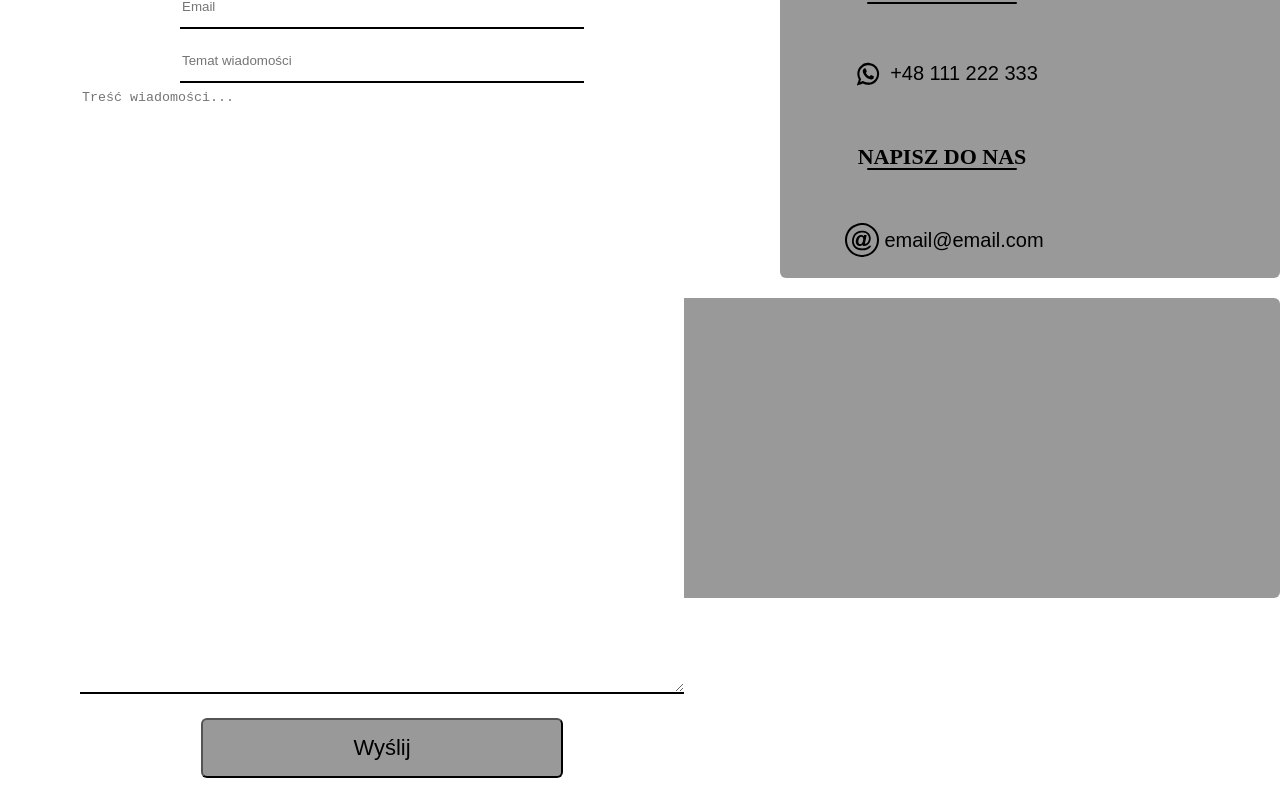
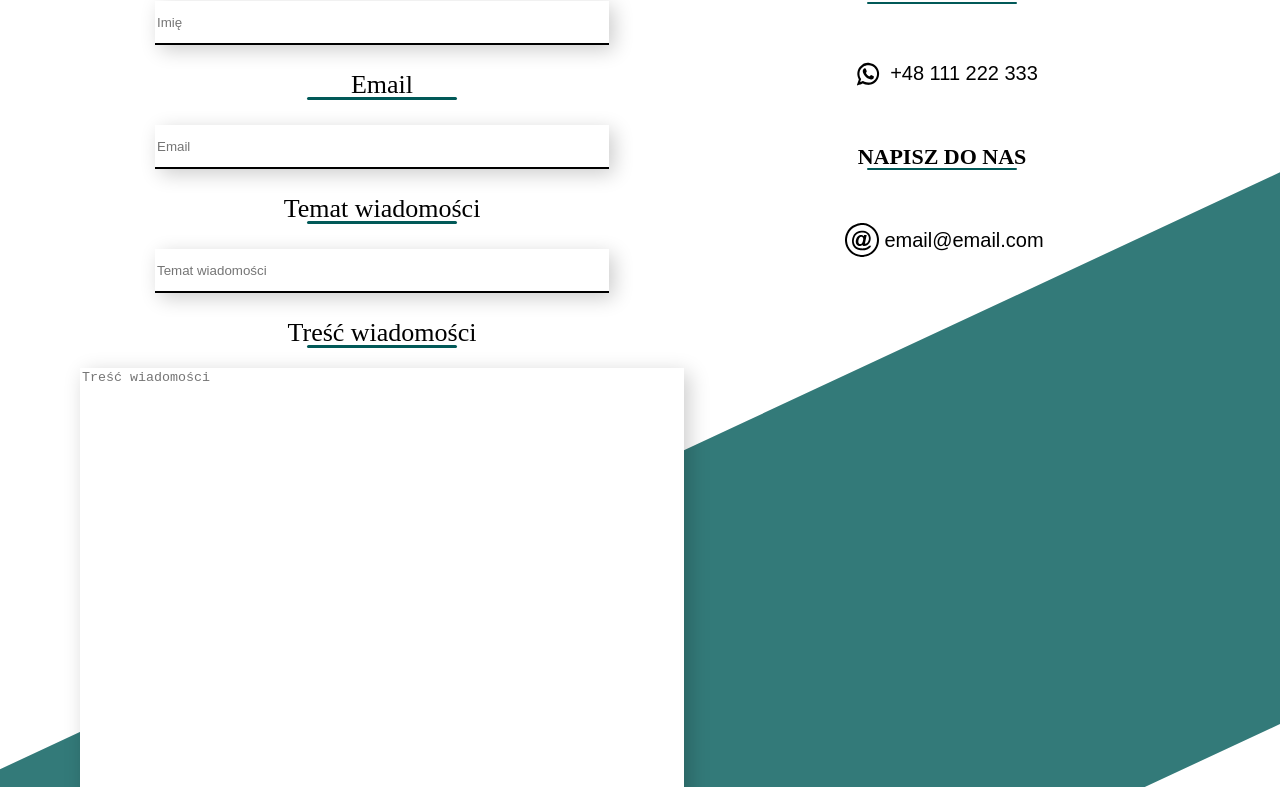
Before and after one commit to NewbieMike/template_node_react_app, a React (Create React App) app in the folder client/: page / in a window 1280 px wide. Shown: the part 1613-2400 px from the top of the page. Built offline with nearby package versions, Linux system fonts and the light colour scheme.

Commit message:
Add media query

```diff
--- a/client/src/App.css
+++ b/client/src/App.css
@@ -42,13 +42,14 @@ h2::after {
   bottom: 0;
   height: 3px;
   width: 150px;
-  background-color: black;
+  background-color: #015958;
   border-radius: 6px;
 }
 h6::after {
   height: 2px;
   left: 50%;
   transform: translateX(-50%);
+  background-color: #015958;
 }
 .container {
   max-width: 1120px;
@@ -64,7 +65,7 @@ h6::after {
   align-items: center;
   justify-content: space-around;
   flex: 1;
-  z-index: 2;
+  z-index: 1000;
 }
 .form-info {
   flex: 1;
@@ -100,7 +101,7 @@ a img {
 }
 
 input {
-  width: 400px;
+  width: 450px;
   height: 40px;
   margin: 5px;
 }
@@ -110,36 +111,71 @@ textarea {
   min-height: 600px;
   max-height: 600px;
 }
+.form-group {
+  display: flex;
+  flex-direction: column;
+  justify-content: center;
+  align-items: center;
+}
+label {
+  font-size: 26px;
+  font-family: "Playfair Display", serif;
+  margin: 20px 5px;
+  position: relative;
+}
+label::after {
+  content: "";
+  position: absolute;
+  left: 50%;
+  transform: translateX(-50%);
+  bottom: 0;
+  height: 3px;
+  width: 150px;
+  background-color: #015958;
+  border-radius: 6px;
+}
 input,
 textarea {
   border: none;
   border-bottom: 2px solid black;
+  position: relative;
+  z-index: 1000;
+  box-shadow: 5px 5px 20px rgba(0, 0, 0, 0.2);
 }
 .submit {
-  background-color: rgba(0, 0, 0, 0.4);
+  background-color: white;
   border-radius: 6px;
   padding: 15px 150px;
   margin: 20px;
   font-size: 22px;
+  transition: 0.4s ease-in-out;
+  cursor: pointer;
+  position: relative;
+  z-index: 2;
 }
-
+.submit:hover {
+  color: white;
+  background-color: black;
+}
 .section-contact {
   position: relative;
-  overflow-x: hidden;
+  overflow: hidden;
 }
-.section-contact::after {
+.form-info::after {
   content: "";
   z-index: 1;
   position: absolute;
-  right: 0;
-  bottom: 200px;
-  height: 300px;
-  width: 900px;
-  /* transform: rotate(45deg); */
-  background-color: rgba(0, 0, 0, 0.4);
+  right: -150%;
+  bottom: 0;
+  height: 500px;
+  width: 3000px;
+  transform: rotate(-25deg);
+  background-color: #015958;
+  opacity: 0.8;
   border-radius: 6px;
+  z-index: -10;
 }
-.section-contact::before {
+/* .section-contact::before {
   content: "";
   z-index: 1;
   position: absolute;
@@ -147,7 +183,40 @@ textarea {
   bottom: 520px;
   height: 300px;
   width: 500px;
-  /* transform: rotate(45deg); */
   background-color: rgba(0, 0, 0, 0.4);
   border-radius: 6px;
+} */
+
+@media (max-width: 1024px) {
+  textarea {
+    max-width: 450px;
+    min-width: 450px;
+    min-height: 400px;
+    max-height: 400px;
+  }
 }
+
+@media (max-width: 768px) {
+  .flex-container {
+    flex-direction: column;
+  }
+}
+@media (max-width: 425px) {
+  h1,
+  h3 {
+    font-size: 40px;
+  }
+  h3 {
+    font-size: 28px;
+  }
+  input,
+  textarea {
+    width: 300px;
+  }
+  textarea {
+    max-width: 300px;
+    min-width: 300px;
+    min-height: 400px;
+    max-height: 400px;
+  }
+}
--- a/client/src/components/layout/AboutUs/AboutUs.css
+++ b/client/src/components/layout/AboutUs/AboutUs.css
@@ -1,5 +1,6 @@
 .about-content {
   display: flex;
+  align-items: center;
 }
 .about-content p {
   flex: 1;
@@ -25,3 +26,16 @@
   box-shadow: 5px 5px 20px rgba(0, 0, 0, 0.2);
   border-radius: 6px;
 }
+
+@media (max-width: 425px) {
+  .about-content {
+    flex-direction: column;
+  }
+  .about-content img {
+    width: 300px;
+    height: 300px;
+  }
+  .about-services {
+    flex-direction: column;
+  }
+}
--- a/client/src/components/layout/ContactForm/ContactForm.js
+++ b/client/src/components/layout/ContactForm/ContactForm.js
@@ -80,7 +80,7 @@ class ContactForm extends React.Component {
             className="form-container"
           >
             <div className="form-group">
-              <div className="row">
+              <label>{name}</label>
               <div className="col-md-6">
                 <input
                   placeholder={name}
@@ -92,6 +92,7 @@ class ContactForm extends React.Component {
                   onChange={this.onNameChange.bind(this)}
                 />
               </div>
+              <label>{email}</label>
               <div className="col-md-6">
                 <input
                   placeholder={email}
@@ -105,8 +106,8 @@ class ContactForm extends React.Component {
                 />
               </div>
             </div>
-            </div>
             <div className="form-group">
+              <label>{subject}</label>
               <input
                 placeholder={subject}
                 id="subject"
@@ -118,6 +119,7 @@ class ContactForm extends React.Component {
               />
             </div>
             <div className="form-group">
+              <label>{message}</label>
               <textarea
                 placeholder={message}
                 id="message"
--- a/client/src/components/layout/MainPage/MainPage.css
+++ b/client/src/components/layout/MainPage/MainPage.css
@@ -33,7 +33,7 @@
   bottom: 0;
   height: 3px;
   width: 400px;
-  background-color: black;
+  background-color: #015958;
   border-radius: 6px;
 }
 .main-btn {
@@ -45,7 +45,7 @@
   text-decoration: none;
   color: black;
   padding: 30px 150px;
-  border: 2px solid black;
+  border: 2px solid #015958;
   background-color: white;
   border-radius: 26px;
   font-size: 30px;
@@ -53,6 +53,24 @@
 }
 
 .main-btn:hover {
-  background-color: black;
+  background-color: #015958;
   color: white;
 }
+
+@media (max-width: 1440px) {
+  .landing-page-content-container {
+    top: 100px;
+  }
+}
+@media (max-width: 1024px) {
+  .main-btn {
+    padding: 20px 100px;
+  }
+}
+@media (max-width: 1024px) {
+  .main-btn {
+    padding: 10px 80px;
+    font-size: 24px;
+    text-align: center;
+  }
+}
--- a/client/src/components/layout/MainPage/MainPage.js
+++ b/client/src/components/layout/MainPage/MainPage.js
@@ -28,7 +28,7 @@ const MainPage = () => {
         name="Imię"
         email="Email"
         subject="Temat wiadomości"
-        message="Treść wiadomości..."
+        message="Treść wiadomości"
         submit="Wyślij"
         phoneTitle="Zadzwoń do Nas"
         phoneNumber="+48 111 222 333"
```
Lines whose indentation alone changed are shown as unchanged.
